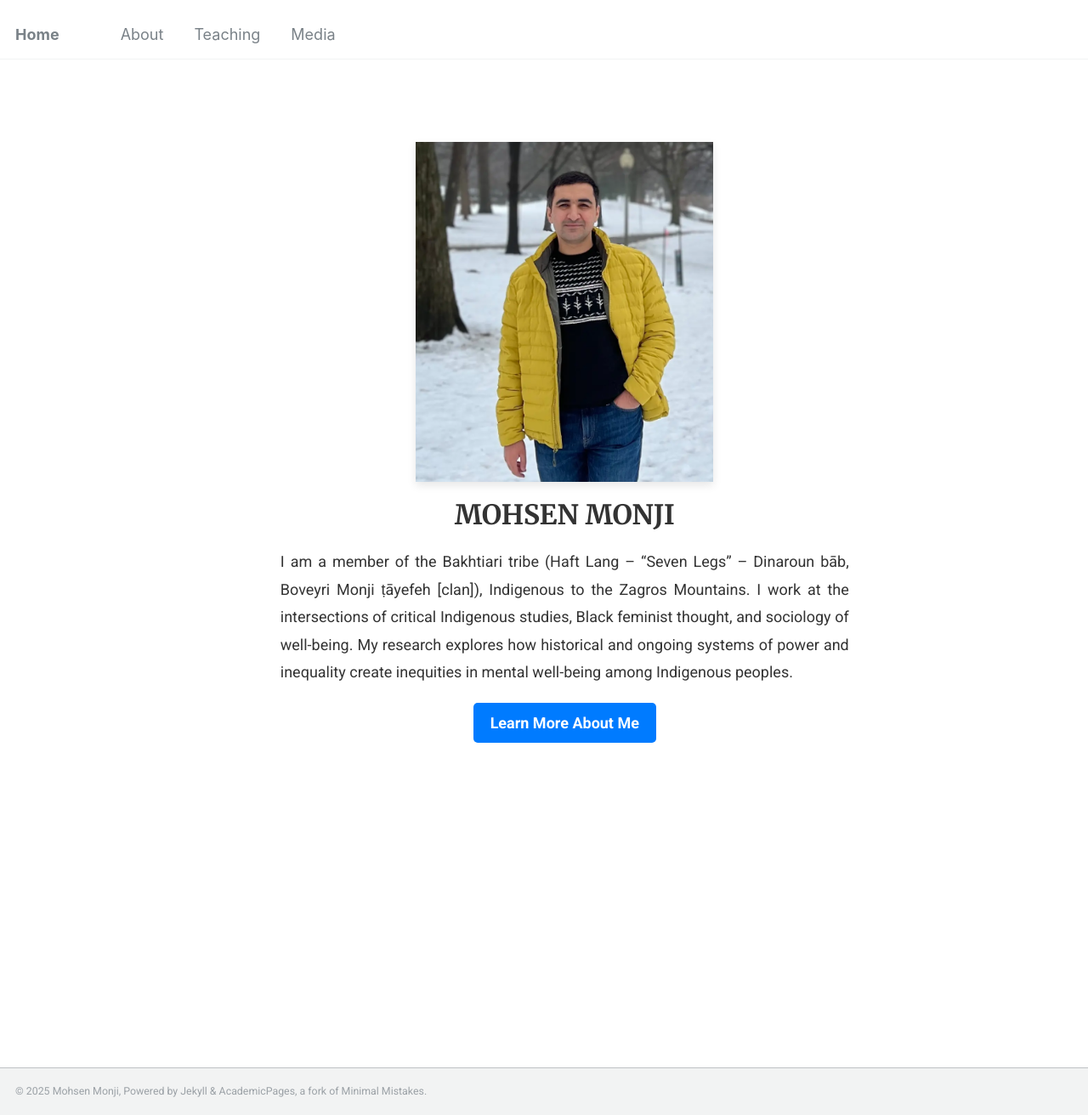
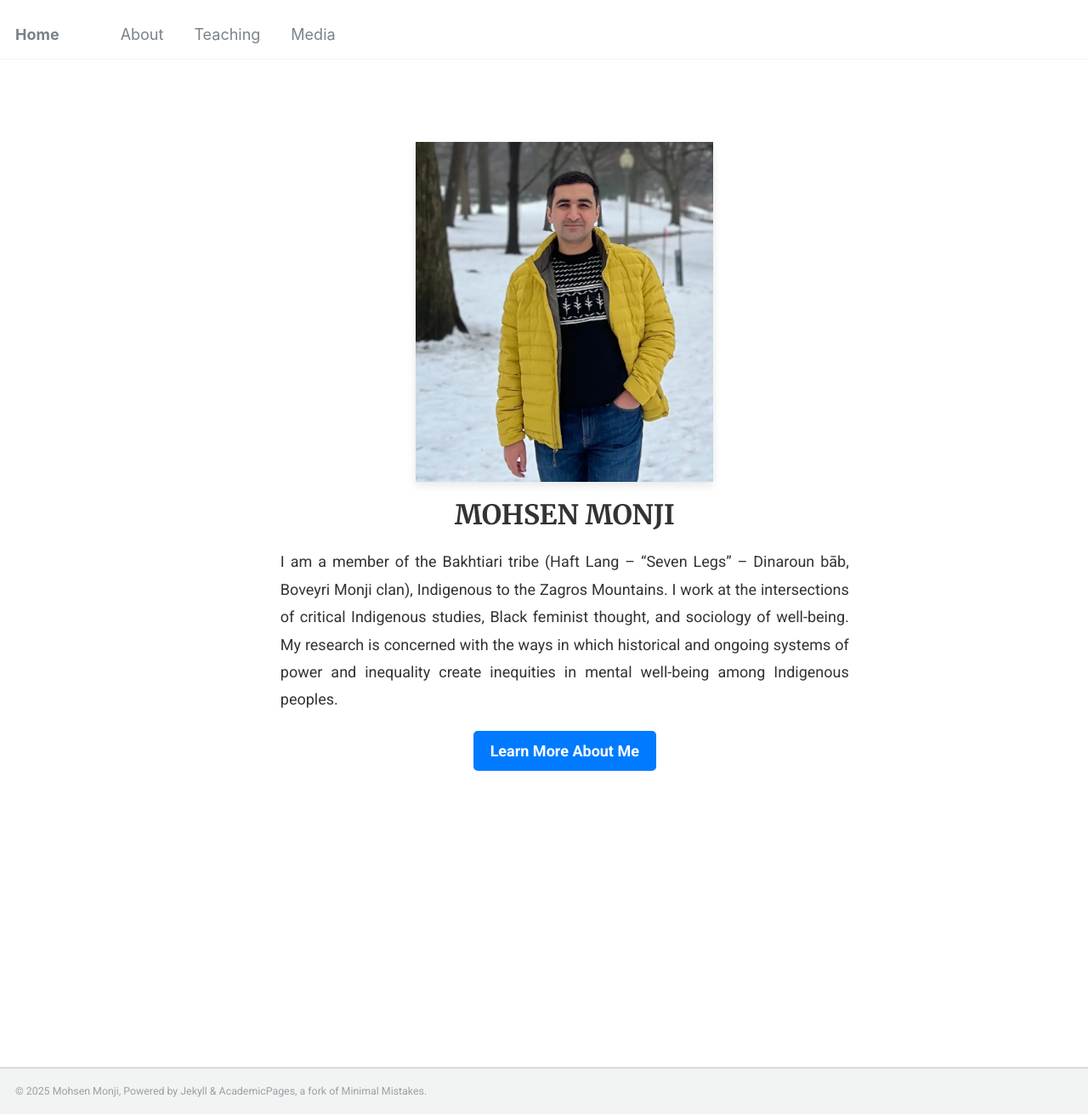
Before and after one commit to Mohsnmonji/mohsnmonji.github.io, a Jekyll site: the page built from _pages/front.md, in a window 1280 px wide and 1312 px high. Shown: the whole window at 85% size. Built offline with Jekyll 4.4.1, drawn with Linux system fonts in a browser that asks for light colours.

Commit message:
Update front.md

```diff
--- a/_pages/front.md
+++ b/_pages/front.md
@@ -24,10 +24,7 @@ hide_avatar: true
 
   <!-- Description -->
 <p style="font-size:18px; color:#333; text-align:justify; line-height:1.8; margin:20px 0;">
-  I am a member of the Bakhtiari tribe (Haft Lang – “Seven Legs” – Dinaroun bāb, Boveyri Monji ṭāyefeh [clan]), Indigenous to the Zagros Mountains. I work at the
-  intersections of critical Indigenous studies, Black feminist thought, and sociology
-  of well-being. My research explores how historical and ongoing systems of power and inequality
-  create inequities in mental well-being among Indigenous peoples.
+  I am a member of the Bakhtiari tribe (Haft Lang – “Seven Legs” – Dinaroun bāb, Boveyri Monji clan), Indigenous to the Zagros Mountains. I work at the intersections of critical Indigenous studies, Black feminist thought, and sociology of well-being. My research is concerned with the ways in which historical and ongoing systems of power and inequality create inequities in mental well-being among Indigenous peoples.
 
 <p style="font-size:18px; color:#333; text-align:justify; line-height:1.8; margin:20px 0;">
 
```
